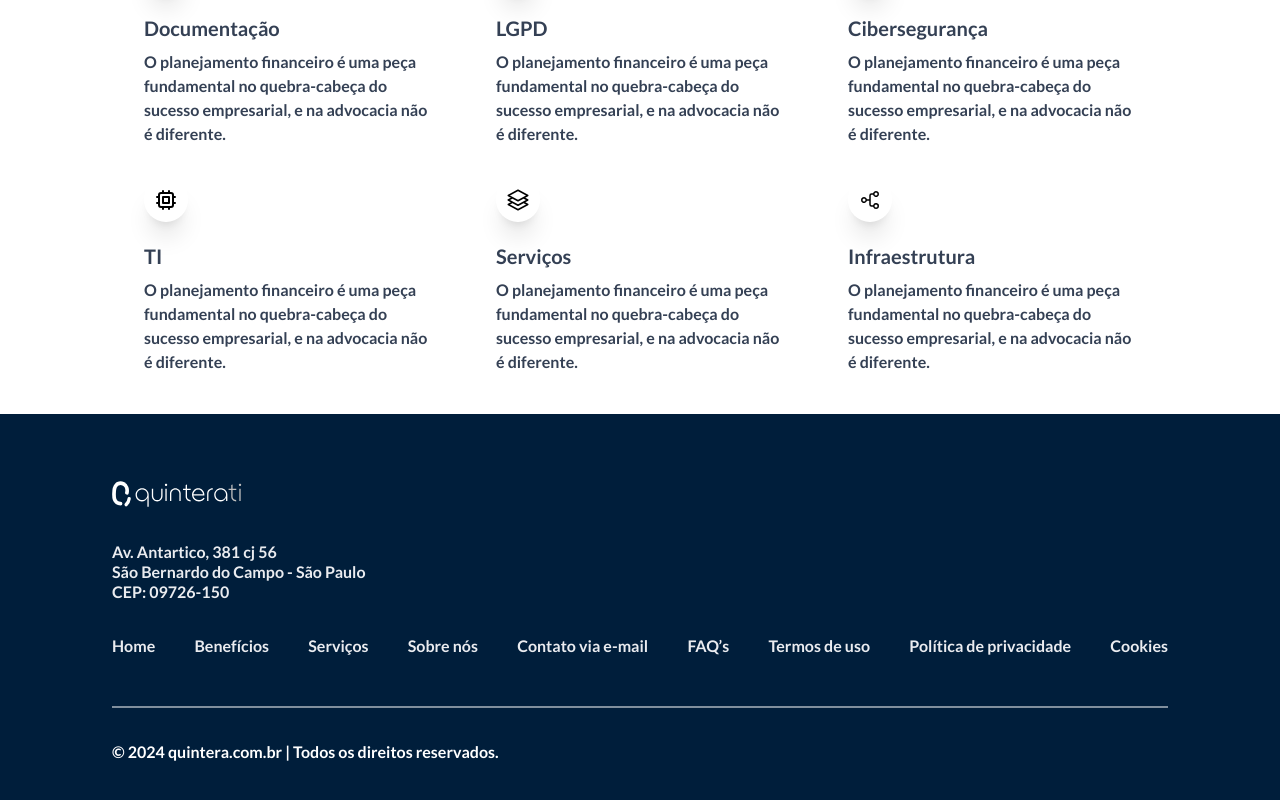
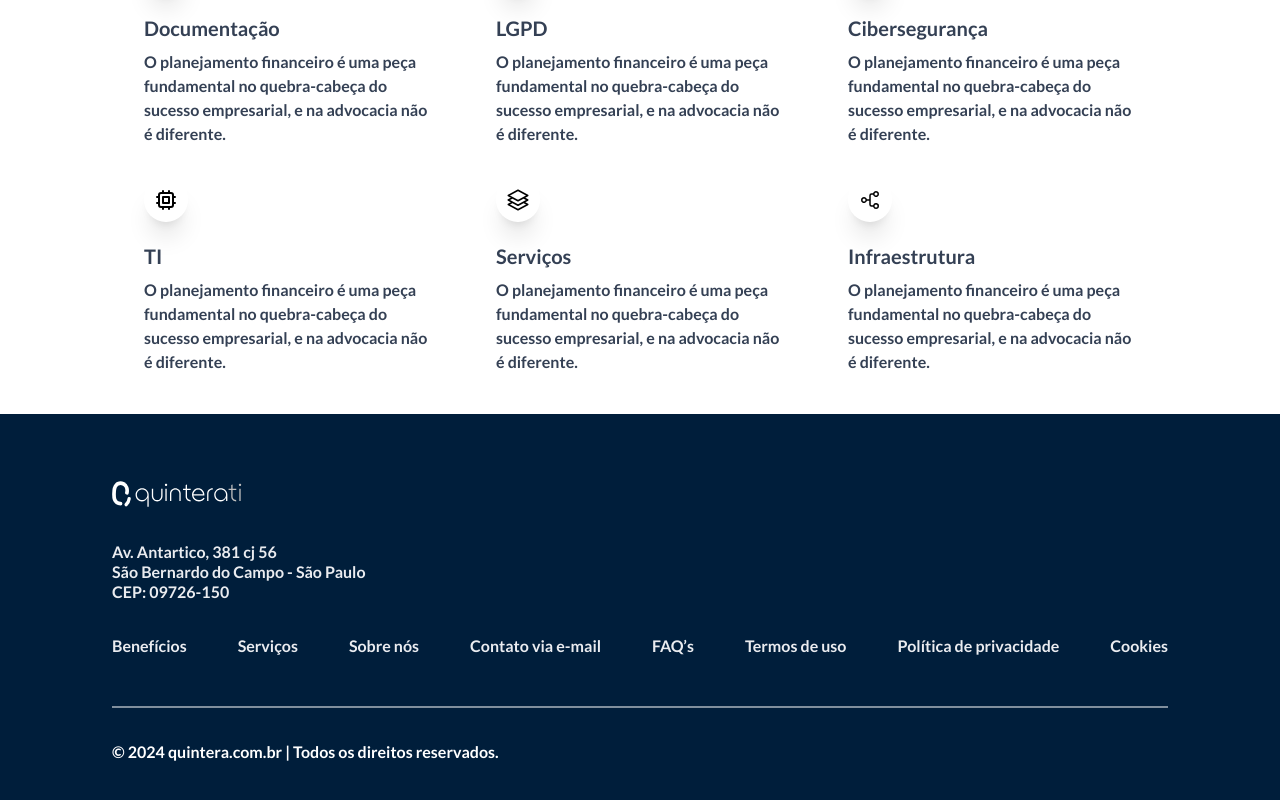
Before and after one commit to fernandoesposito/quinterati-web, a Next.js app: page / in a window 1280 px wide. Shown: the part 2566-3366 px from the top of the page. Built offline with nearby package versions, Linux system fonts and the light colour scheme.

Commit message:
fix: imports @ whatsappmodal & produtos, href fixes on footer component

```diff
--- a/src/app/produtos/page.tsx
+++ b/src/app/produtos/page.tsx
@@ -1,11 +1,11 @@
+import { FaWhatsapp } from "react-icons/fa";
 import { TbTargetArrow } from "react-icons/tb";
 
+import { Button } from "@/components/button";
 import { Highlight } from "@/components/highlight";
 import { ProductCard } from "@/components/productCard";
 
 import product_example from "../../../public/product_example.svg";
-import { Button } from "@/components/button";
-import { FaWhatsapp } from "react-icons/fa";
 
 
 export default function Produtos() {
--- a/src/components/footer.tsx
+++ b/src/components/footer.tsx
@@ -14,17 +14,32 @@ export const Footer = () => {
             CEP: 09726-150
           </h4>
         </div>
-        <div className="flex justify-between text-gray-200 font-semibold gap-8">
-          <Link href="">Home</Link>
-          <Link href="">Benefícios</Link>
-          <Link href="">Serviços</Link>
-          <Link href="">Sobre nós</Link>
-          <Link href="">Contato via e-mail</Link>
-          <Link href="">FAQ’s</Link>
-          <Link href="">Termos de uso</Link>
-          <Link href="">Política de privacidade</Link>
-          <Link href="">Cookies</Link>
-        </div>
+        <ul className="flex justify-between text-gray-200 font-semibold gap-8">
+          <li>
+            <Link href="">Benefícios</Link>
+          </li>
+          <li>
+            <Link href="">Serviços</Link>
+          </li>
+          <li>
+            <Link href="/sobre">Sobre nós</Link>
+          </li>
+          <li>
+            <Link href="">Contato via e-mail</Link>
+          </li>
+          <li>
+            <Link href="/faqs">FAQ’s</Link>
+            </li>
+          <li>
+            <Link href="/uso">Termos de uso</Link>
+            </li>
+          <li>
+            <Link href="/privacidade">Política de privacidade</Link>
+            </li>
+          <li>
+            <Link href="">Cookies</Link>
+            </li>
+        </ul>
       </div>
       <div className="w-full border border-white border-opacity-50 mt-12 mb-8"/>
       <span className="text-white font-normal">© 2024 quintera.com.br | Todos os direitos reservados.</span>
--- a/src/components/whatsappModal.tsx
+++ b/src/components/whatsappModal.tsx
@@ -1,10 +1,6 @@
 "use client"
 
-import {
-  Dispatch,
-  SetStateAction,
-  useState
-} from "react";
+import { Dispatch, SetStateAction } from "react";
 import Image from "next/image";
 import { IoClose } from "react-icons/io5";
 import { FaWhatsapp } from "react-icons/fa";
```
